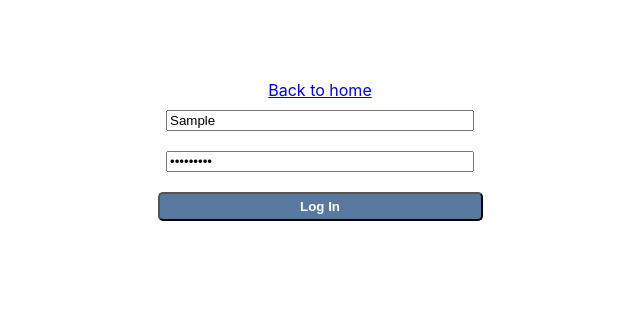
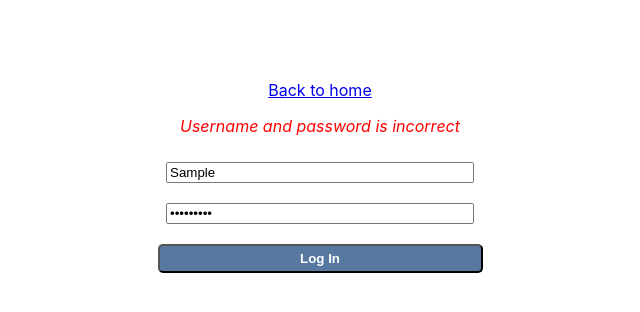
Before and after one commit to rinajhinjhina/react-context-api-example, a React (Create React App) app: page /login in a window 1280 px wide. Both pictures are taken after typing "Sample", "Sample123" into the empty fields and a click on the button "Log In". Shown: the top 312 px of the page, without its empty margins (320-960 px from the left). Built offline with nearby package versions, Linux system fonts and the light colour scheme.

Commit message:
Added context reducers and hooks

```diff
--- a/src/App.css
+++ b/src/App.css
@@ -47,3 +47,8 @@ form > button[disabled] {
 form > button > img {
 	margin-right: 0.5em;
 }
+
+.error {
+	color: red;
+	font-style: italic;
+}
--- a/src/App.js
+++ b/src/App.js
@@ -1,9 +1,16 @@
-import React from 'react';
+import React, { useReducer } from 'react';
 import './App.css';
 import Landing from './components/Router';
+import { Provider } from './store';
+import { authReducer, initialAuthState } from './reducers/authReducer';
 
 function App() {
-	return <Landing />;
+	const useAuthState = useReducer(authReducer, initialAuthState);
+	return (
+		<Provider value={useAuthState}>
+			<Landing />
+		</Provider>
+	);
 }
 
 export default App;
--- a/src/auth/index.js
+++ b/src/auth/attemptLogin.js
@@ -2,16 +2,9 @@ export default (formData) => {
 	return new Promise((resolve, reject) => {
 		setTimeout(() => {
 			if (formData.username === 'Rohan' && formData.password === 'rohan123' ? true : false) {
-				resolve({
-					isLoggedIn: true,
-					username: formData.username,
-					loggedInAt: Date.now() / 1000
-				});
+				resolve(formData.username);
 			} else {
-				reject({
-					isLoggedIn: false,
-					loginFailedAt: Date.now() / 1000
-				});
+				reject('Username and password is incorrect');
 			}
 		}, 1000);
 	});
--- a/src/components/Hello.jsx
+++ b/src/components/Hello.jsx
@@ -1,8 +1,10 @@
-import React, { Fragment } from 'react';
+import React, { Fragment, useContext } from 'react';
 import { Link } from 'react-router-dom';
 import Header from './Header';
+import authContext from '../store';
 
 const Hello = () => {
+	const auth = useContext(authContext);
 	return (
 		<Fragment>
 			<Header>Well hello there, stranger</Header>
--- a/src/components/LoginForm.jsx
+++ b/src/components/LoginForm.jsx
@@ -1,7 +1,8 @@
-import React, { useState, Fragment } from 'react';
+import React, { useState, useContext, useEffect, Fragment } from 'react';
+import { Link } from 'react-router-dom';
 import Spinner from './Spinner';
-import { Link } from 'react-router-dom/cjs/react-router-dom';
-import isLoggedIn from '../auth';
+import authContext from '../store';
+import attemptLogin from '../auth/attemptLogin';
 
 const LoginForm = () => {
 	const [ loading, setLoading ] = useState(false);
@@ -9,6 +10,41 @@ const LoginForm = () => {
 		username: '',
 		password: ''
 	});
+	const [ { isLoggedIn, error }, dispatch ] = useContext(authContext);
+
+	useEffect(
+		() => {
+			if (isLoggedIn) {
+				window.href = '/';
+			}
+		},
+		[ isLoggedIn ]
+	);
+
+	function onSubmit(event) {
+		event.preventDefault();
+		setLoading(true);
+		attemptLogin(formData)
+			.then((username) => {
+				dispatch({
+					type: 'LOGIN',
+					payload: {
+						username
+					}
+				});
+			})
+			.catch((error) => {
+				dispatch({
+					type: 'LOGIN_ERROR',
+					payload: {
+						error
+					}
+				});
+			})
+			.finally(() => {
+				setLoading(false);
+			});
+	}
 
 	function onChange(event) {
 		const { name, value } = event.target;
@@ -18,16 +54,11 @@ const LoginForm = () => {
 		}));
 	}
 
-	function attemptLogin(event) {
-		event.preventDefault();
-		setLoading(true);
-		setLoading(false);
-	}
-
 	return (
 		<Fragment>
 			<Link to="/">Back to home</Link>
-			<form onSubmit={attemptLogin}>
+			{error && <p className="error">{error}</p>}
+			<form onSubmit={onSubmit}>
 				<input
 					type="text"
 					name="username"
--- /dev/null
+++ b/src/reducers/authReducer.js
@@ -0,0 +1,30 @@
+export const initialAuthState = {
+	isLoggedIn: false,
+	username: '',
+	error: ''
+};
+
+export const authReducer = (state, action) => {
+	switch (action.type) {
+		case 'LOGIN':
+			return {
+				isLoggedIn: true,
+				username: action.payload.username,
+				error: ''
+			};
+		case 'LOGIN_ERROR':
+			return {
+				isLoggedIn: false,
+				username: '',
+				error: action.payload.error
+			};
+		case 'LOGOUT':
+			return {
+				isLoggedIn: false,
+				username: '',
+				error: ''
+			};
+		default:
+			return state;
+	}
+};
--- /dev/null
+++ b/src/store.js
@@ -0,0 +1,7 @@
+import React from 'react';
+
+const authContext = React.createContext({});
+
+export const Provider = authContext.Provider;
+export const Consumer = authContext.Consumer;
+export default authContext;
```
